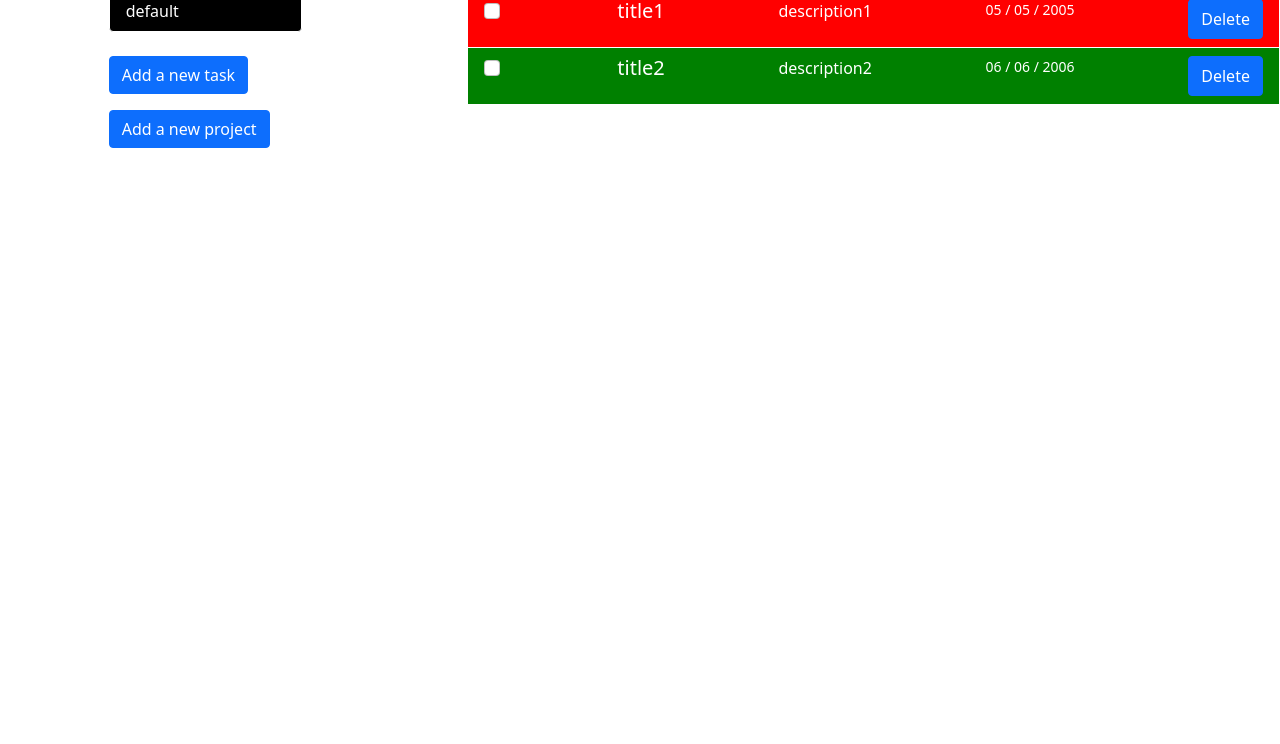
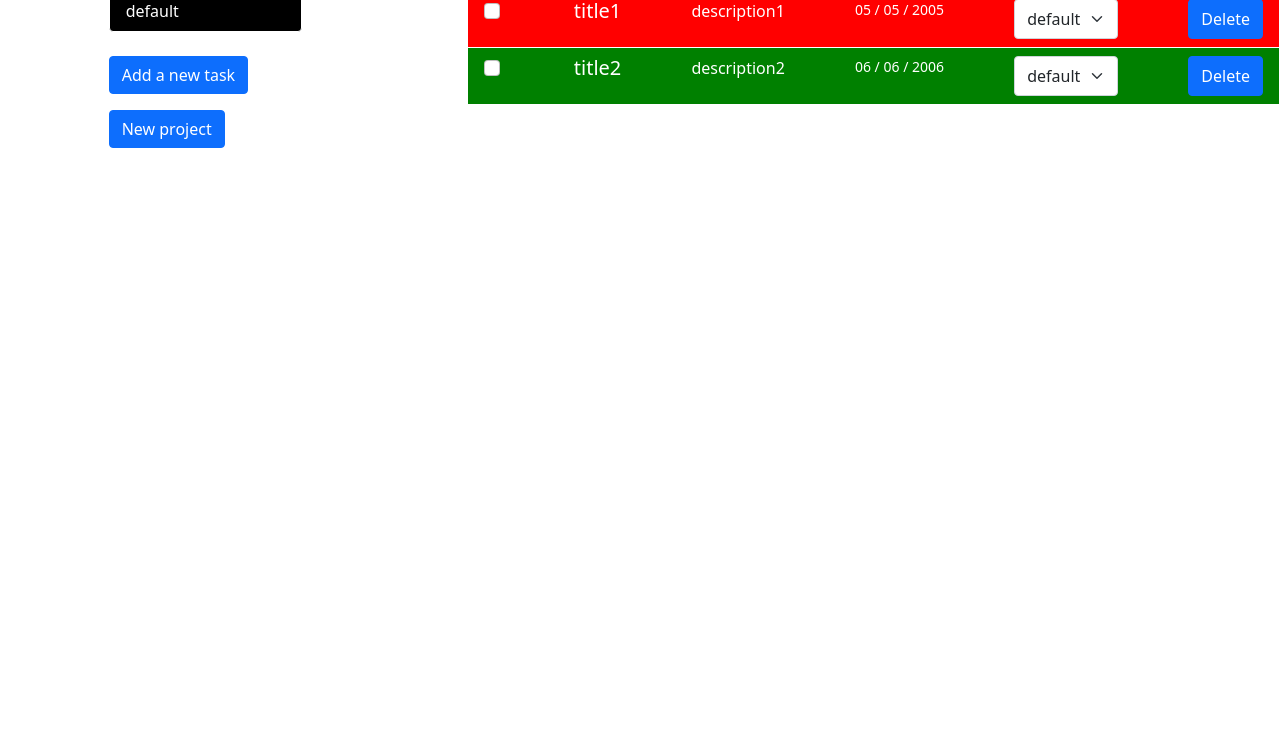
Before and after one commit to vichuge/js-todo-list, a website built with webpack: page dist/index.html in a window 1280 px wide. Shown: the part 56-800 px from the top of the page. Built offline with nearby package versions, Linux system fonts and the light colour scheme.

Commit message:
Add option/select on tasks and change project on it (not yet)

```diff
--- /dev/null
+++ b/src/AllProjects.js
@@ -0,0 +1,15 @@
+class AllProjects {
+    constructor() {
+        this.list = [];
+    }
+
+    addElement(elem) {
+        this.list.push(elem);
+    }
+
+    deleteElement(index){
+        this.list.splice(index,1)
+    }
+}
+
+export default AllProjects;
--- a/src/index.js
+++ b/src/index.js
@@ -1,26 +1,26 @@
 import _ from 'lodash';
 import './style.css';
 
-import Task from './Task.js';
-import Project from './Project.js';
+import Task from './Task';
+import Project from './Project';
+import AllProjects from './AllProjects';
 
-import lists from './list.js';
-import funcs from './modal.js';
+import lists from './list';
+import funcs from './modal';
 
 const init = () => {
-  const projects = [];
   const project = new Project();
-  projects.push(project);
+  const allProjects = new AllProjects();
+  allProjects.addElement(project);
   project.addElement(new Task('title1','description1','05 / 05 / 2005', 'high'));
   project.addElement(new Task('title2','description2','06 / 06 / 2006', 'low'));
-  //console.log(project);
-  lists.createTodoList(project);
-  lists.createProjectsList(projects);
+  lists.createTodoList(project,allProjects.list);
+  lists.createProjectsList(allProjects.list);
   let createTask = document.getElementById('createTask');
-  createTask.addEventListener('click', () => { funcs.addTask(project); });
+  createTask.addEventListener('click', () => { funcs.addTask(project, allProjects.list); });
 
   let createProject = document.getElementById('createProject');
-  createProject.addEventListener('click', () => { funcs.addProject(projects) });
+  createProject.addEventListener('click', () => { funcs.addProject(project, allProjects.list) });
 
   funcs.buildModal();
 }
--- a/src/list.js
+++ b/src/list.js
@@ -9,7 +9,7 @@ const lists = {
             ul.appendChild(li);
         }).join('');
     },
-    createTodoList(tasks) {
+    createTodoList(tasks, projects) {
         let container = document.getElementById('container');
         container.innerHTML = '';
         const row = document.createElement('div');
@@ -53,7 +53,14 @@ const lists = {
             const select = document.createElement('select');
             select.classList.add('form-select');
             select.setAttribute('aria-label', 'Default select example');
-
+            select.addEventListener('change', () => { changeProject(select.value, tasks, index)});
+            const mappy2 = projects.map((p) => {
+                const option = document.createElement('option');
+                option.value = p.title;
+                option.innerHTML = p.title;
+                (p.title === tasks.title ) ? option.setAttribute('selected',''): '';
+                select.appendChild(option);
+            });
 
             const input2 = document.createElement('input');
             input2.classList.add('btn');
@@ -61,12 +68,13 @@ const lists = {
             input2.type = 'button';
             input2.id = 'deleteid';
             input2.value = 'Delete';
-            input2.addEventListener('click', () => { deleteTask(tasks, index); });
+            input2.addEventListener('click', () => { deleteTask(tasks, index, projects); });
 
             div2.appendChild(input1);
             div2.appendChild(h5);
             div2.appendChild(p);
             div2.appendChild(small);
+            div2.appendChild(select);
             div2.appendChild(input2);
             div1.appendChild(div2);
             li.appendChild(div1);
@@ -76,14 +84,23 @@ const lists = {
         row.appendChild(col, tasks.list);
         col.appendChild(todoTask);
 
+        const title = document.createElement('h2');
+        title.innerHTML = `Project: ${tasks.title}`;
 
+        container.appendChild(title);
         container.appendChild(row);
     }
 }
 
-const deleteTask = (project,id) => {
+const deleteTask = (project,id, projects) => {
     project.list.splice(id, 1);
-    lists.createTodoList(project);
+    lists.createTodoList(project, projects);
+}
+
+const changeProject = (sended, tasks, index) => {
+    console.log(sended);
+    console.log(tasks);
+    console.log(index);
 }
 
 export default lists;
--- a/src/modal.js
+++ b/src/modal.js
@@ -3,7 +3,7 @@ import lists from './list.js';
 import Project from './Project.js';
 
 const funcs = {
-    addTask(project) {
+    addTask(project, projects) {
         const title = document.getElementById('title').value;
         const description = document.getElementById('description').value;
         const dueDate = document.getElementById('dueDate').value;
@@ -26,11 +26,11 @@ const funcs = {
 
         const elem = new Task(title, description, dueDate, priority);
         project.addElement(elem);
-        lists.createTodoList(project);
+        lists.createTodoList(project, projects);
         emptyInputs();
         closeModal();
     },
-    addProject(projects) {
+    addProject(project, projects) {
         const title = document.getElementById('title2').value;
         const description = document.getElementById('description2').value;
 
@@ -50,6 +50,7 @@ const funcs = {
         emptyInputs();
         closeModal2();
         lists.createProjectsList(projects);
+        lists.createTodoList(project,projects);
     },
     buildModal() {
 
@@ -247,7 +248,7 @@ const funcs = {
         div6.appendChild(div7);
         div5.appendChild(div6);
         div2.appendChild(div5);
-        console.log(div2);
+        //console.log(div2);
         return div2;
 
     }
--- a/src/style.css
+++ b/src/style.css
@@ -19,3 +19,7 @@
 .twhite {
   color: white;
 }
+
+.form-select {
+  width: auto;
+}
--- a/webpack.config.js
+++ b/webpack.config.js
@@ -6,6 +6,7 @@ module.exports = {
     filename: 'main.js',
     path: path.resolve(__dirname, 'dist'),
   },
+  devtool: 'inline-source-map',
   module: {
     rules: [
       {
```
Also changed, not shown: dist/index.html, 2 other files.
